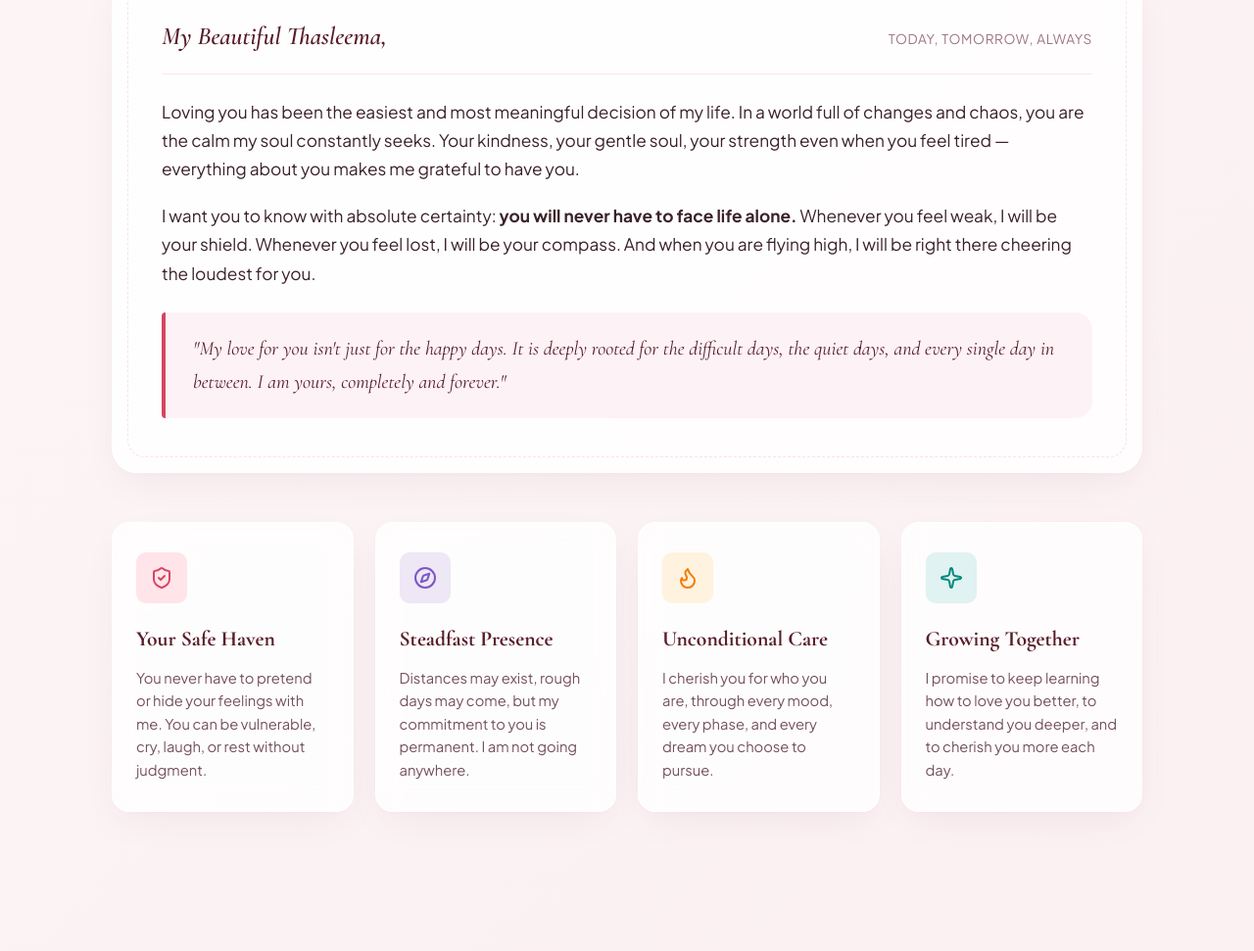
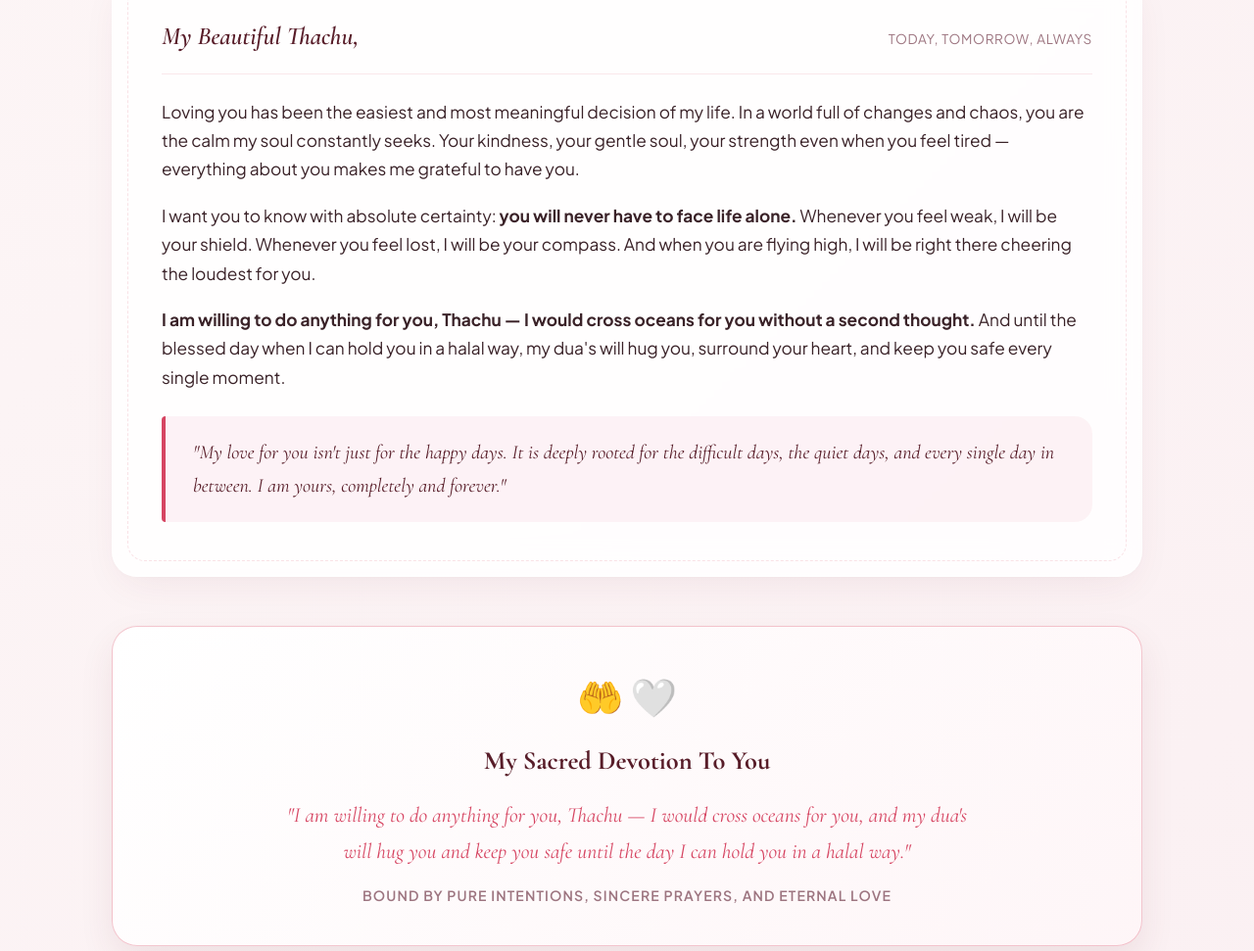
Before and after one commit to moizzakhm-bot/for-thasleema, a plain HTML site: page index.html in a window 1280 px wide. Shown: the part 1182-2153 px from the top of the page at 98% size. Drawn offline with nearby package versions, Linux system fonts and the light colour scheme.

Commit message:
Update name to THACHUUU and add sacred promise: crossing oceans & dua hugging in halal way

```diff
--- a/app.js
+++ b/app.js
@@ -163,7 +163,7 @@ function initSmileGenerator() {
     "Your smile has this magical superpower of making even my hardest days melt away into pure peace.",
     "Did you know? Thinking about your laughter is literally my favorite habit in the world.",
     "You don't need to have everything figured out today. You are doing so much better than you give yourself credit for.",
-    "You have the most beautiful soul, Thasleema. The kindness you carry makes the universe a gentler place.",
+    "You have the most beautiful soul, Thachu. The kindness you carry makes the universe a gentler place.",
     "Whenever you feel small, remember: to me, you are the entire world.",
     "Take a look in the mirror today — that woman looking back is brilliant, gorgeous, and endlessly loved.",
     "A special reminder for my Thachu: You are going to get that job in Dubai soon, and everything is going to be completely okay! I believe in you with all my heart. 🇦🇪✨",
@@ -209,7 +209,7 @@ function initForgivenessAction() {
       forgiven = true;
       statusDiv.innerHTML = `
         <span style="color: #8f5813; font-weight: 600;">
-          🕊️ "Thank you for the grace of your forgiveness, my Thasleema. I cherish your heart with all my soul and promise to keep protecting it with tenderness and love."
+          🕊️ "Thank you for the grace of your forgiveness, my Thachu. I cherish your heart with all my soul and promise to keep protecting it with tenderness and love."
         </span>
       `;
 
@@ -256,7 +256,8 @@ function initLoveJar() {
     "My hands fit best when holding yours. Always remember you have a permanent home in my heart.",
     "I promise to always be your number one fan, your midnight listener, and your biggest protector.",
     "Don't worry about what lies ahead, my love. You will get that job in Dubai soon, everything will fall into place, and all will be okay. I'm right here with you.",
-    "You are not just my love; you are my peace, my home, and my favorite adventure, Thasleema."
+    "I am willing to do anything for you, Thachu — cross oceans for you, and my dua's will hug you and keep you safe until the day I can hold you in a halal way.",
+    "You are not just my love; you are my peace, my home, and my favorite adventure, Thachu."
   ];
 
   let currentNoteIdx = 0;
--- a/index.html
+++ b/index.html
@@ -3,7 +3,7 @@
 <head>
   <meta charset="UTF-8">
   <meta name="viewport" content="width=device-width, initial-scale=1.0">
-  <title>For Thasleema Nasreen — Always & Forever Yours</title>
+  <title>For THACHUUU — Always & Forever Yours</title>
   <link rel="preconnect" href="https://fonts.googleapis.com">
   <link rel="preconnect" href="https://fonts.gstatic.com" crossorigin>
   <link href="https://fonts.googleapis.com/css2?family=Cormorant+Garamond:ital,wght@0,400;0,600;0,700;1,400;1,600&family=Plus+Jakarta+Sans:wght@300;400;500;600;700&family=Alex+Brush&display=swap" rel="stylesheet">
@@ -27,7 +27,7 @@
 
       <h1 class="hero-title">
         For My Dearest<br>
-        <span class="gradient-name">Thasleema Nasreen</span>
+        <span class="gradient-name">THACHUUU</span>
       </h1>
 
       <p class="hero-subtitle">
@@ -94,7 +94,7 @@
 
       <div class="letter-card">
         <div class="letter-header">
-          <span class="letter-salutation">My Beautiful Thasleema,</span>
+          <span class="letter-salutation">My Beautiful Thachu,</span>
           <span class="letter-date">Today, Tomorrow, Always</span>
         </div>
         <div class="letter-body">
@@ -104,10 +104,23 @@
           <p>
             I want you to know with absolute certainty: <strong>you will never have to face life alone.</strong> Whenever you feel weak, I will be your shield. Whenever you feel lost, I will be your compass. And when you are flying high, I will be right there cheering the loudest for you.
           </p>
+          <p>
+            <strong>I am willing to do anything for you, Thachu — I would cross oceans for you without a second thought.</strong> And until the blessed day when I can hold you in a halal way, my dua's will hug you, surround your heart, and keep you safe every single moment.
+          </p>
           <p class="letter-quote">
             "My love for you isn't just for the happy days. It is deeply rooted for the difficult days, the quiet days, and every single day in between. I am yours, completely and forever."
           </p>
         </div>
+      </div>
+
+      <!-- Sacred Halal Dua & Ocean Promise Box -->
+      <div class="halal-promise-box">
+        <div class="halal-icon">🤲 🤍</div>
+        <h3>My Sacred Devotion To You</h3>
+        <p class="halal-text">
+          "I am willing to do anything for you, Thachu — I would cross oceans for you, and my dua's will hug you and keep you safe until the day I can hold you in a halal way."
+        </p>
+        <span class="halal-sub">Bound by pure intentions, sincere prayers, and eternal love</span>
       </div>
 
       <!-- 4 Pillars of My Commitment -->
@@ -160,7 +173,7 @@
       <!-- Breathing Calm Widget -->
       <div class="calm-box">
         <div class="calm-text">
-          <h4>Take a pause with me, Thasleema</h4>
+          <h4>Take a pause with me, Thachu</h4>
           <p>Synchronize your breath with the glowing flower. Inhale peace, hold gently, and exhale all tension.</p>
         </div>
         <div class="breathing-circle-wrapper">
@@ -182,8 +195,8 @@
             <i data-lucide="chevron-down" class="acc-chevron"></i>
           </button>
           <div class="accordion-panel">
-            <p><strong>Thasleema, rest your heart.</strong> You carry so much with so much grace, but you don't have to be strong all the time. It is completely okay to pause, take a step back, and simply breathe. You don't have to solve everything today.</p>
-            <p>Close your eyes, drink a glass of water, and remember that I am wrapping you in the warmest virtual embrace right now. Tomorrow is a brand new morning, and I believe in you even when you're too tired to believe in yourself.</p>
+            <p><strong>Thachu, rest your heart.</strong> You carry so much with so much grace, but you don't have to be strong all the time. It is completely okay to pause, take a step back, and simply breathe. You don't have to solve everything today.</p>
+            <p>Close your eyes, drink a glass of water, and remember that my dua's are wrapping around you right now. Tomorrow is a brand new morning, and I believe in you even when you're too tired to believe in yourself.</p>
           </div>
         </div>
 
@@ -224,8 +237,8 @@
             <i data-lucide="chevron-down" class="acc-chevron"></i>
           </button>
           <div class="accordion-panel">
-            <p>Even if I'm not right beside you in this physical moment, please know that my mind and heart are constantly wrapped around you. Look up at the sky — we are under the same sky, breathing the same air, bound by the same love.</p>
-            <p>Reach out to me whenever you want. Call me, text me, send me a voice note. You are never a disturbance to me. You are my highest priority, always.</p>
+            <p>Even if distance exists right now, always remember: <strong>I am willing to do anything for you, Thachu — I would cross oceans for you, and my dua's will hug you and keep you safe until the day I can hold you in a halal way.</strong></p>
+            <p>Look up at the sky — we are under the same sky, breathing the same air, bound by the same pure love. Reach out to me whenever you want. Call me, text me, send me a voice note. You are never a disturbance to me. You are my highest priority, always.</p>
           </div>
         </div>
 
@@ -346,7 +359,7 @@
         </div>
 
         <div class="apology-content">
-          <h3>To My Dearest Thasleema,</h3>
+          <h3>To My Dearest Thachu,</h3>
 
           <p>
             I know I am far from perfect. Looking back at moments where I was careless, impatient, misunderstood you, or reacted poorly, my heart aches knowing that I became the cause of your hurt or tears. The last thing in this world I ever want to do is inflict pain on the very person who brings so much light into my life.
@@ -436,7 +449,7 @@
 
         <div class="note-reveal-card" id="note-card">
           <div class="note-pin">📌</div>
-          <div class="note-date">Special Delivery for Thasleema</div>
+          <div class="note-date">Special Delivery for THACHUUU</div>
           <p id="note-text" class="note-body">
             "You are the most precious person in my world. Just knowing you exist and that I get to love you makes every day worthwhile."
           </p>
@@ -698,7 +711,7 @@
   <footer class="site-footer">
     <div class="footer-inner">
       <div class="footer-heart">❤️</div>
-      <p class="footer-title">Crafted with endless love for <strong>Thasleema Nasreen</strong></p>
+      <p class="footer-title">Crafted with endless love for <strong>THACHUUU</strong></p>
       <p class="footer-sub">"From this moment until eternity, you will always have my heart."</p>
       <div class="back-to-top">
         <a href="#"><i data-lucide="arrow-up"></i> Back to top</a>
--- a/style.css
+++ b/style.css
@@ -380,6 +380,48 @@ body {
   font-style: italic;
   color: var(--wine-dark) !important;
   margin: 25px 0 10px !important;
+}
+
+/* Halal Dua & Ocean Promise Box */
+.halal-promise-box {
+  background: linear-gradient(135deg, rgba(255, 255, 255, 0.95) 0%, rgba(254, 245, 247, 0.95) 100%);
+  border: 1px solid rgba(214, 69, 98, 0.3);
+  border-radius: var(--radius-lg);
+  padding: 38px 40px;
+  text-align: center;
+  margin-bottom: 45px;
+  box-shadow: 0 15px 35px rgba(110, 40, 60, 0.09);
+  position: relative;
+}
+
+.halal-icon {
+  font-size: 2.4rem;
+  margin-bottom: 12px;
+}
+
+.halal-promise-box h3 {
+  font-family: var(--font-serif);
+  font-size: 1.65rem;
+  color: var(--wine-dark);
+  margin-bottom: 14px;
+}
+
+.halal-text {
+  font-family: var(--font-serif);
+  font-size: 1.35rem;
+  font-style: italic;
+  color: var(--primary-rose);
+  line-height: 1.7;
+  max-width: 720px;
+  margin: 0 auto 12px;
+}
+
+.halal-sub {
+  font-size: 0.88rem;
+  text-transform: uppercase;
+  letter-spacing: 0.08em;
+  color: var(--text-light);
+  font-weight: 600;
 }
 
 /* 4 Pillars Grid */
```
